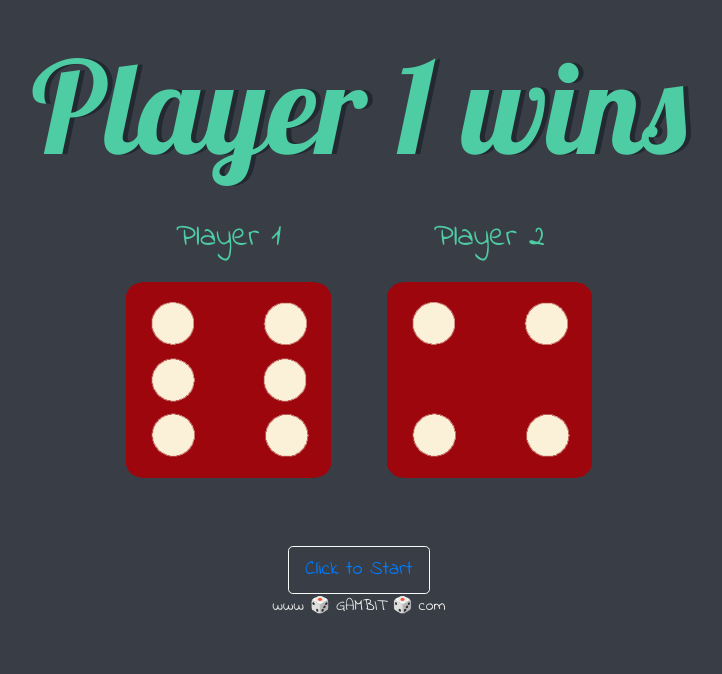
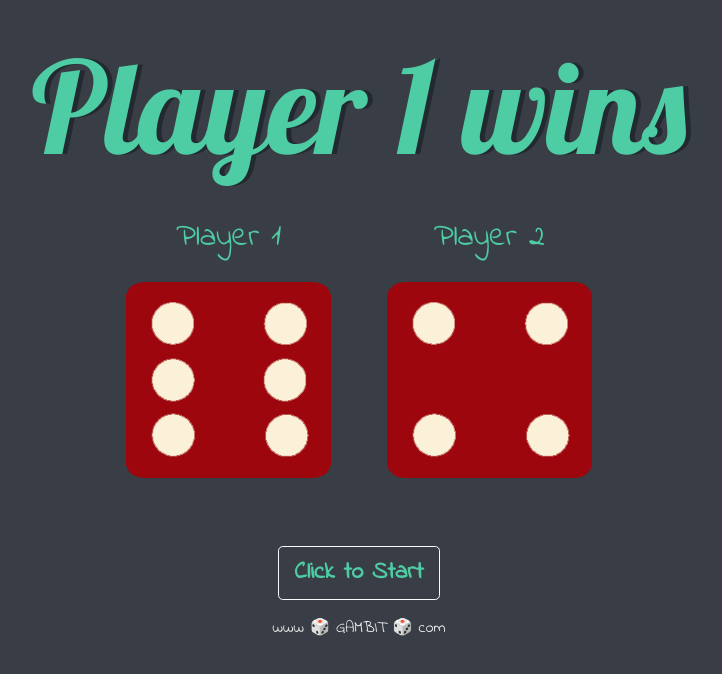
Before and after one commit to DEATH69DEALER/Gambit, a plain HTML site: page index.html in a window 1280 px wide. Shown: the whole page, without its empty margins (281-1003 px from the left). Drawn offline with nearby package versions, Linux system fonts and the light colour scheme.

Commit message:
Update styles.css

```diff
--- a/styles.css
+++ b/styles.css
@@ -39,3 +39,14 @@ footer {
   font-family: 'Indie Flower', cursive;
 
 }
+a:hover, a:visited, a:link, a:active
+{
+    text-decoration: none;
+    color: #4ECCA3;
+    font-size: 1.5rem;
+    font-weight: bold;
+}
+
+.btn{
+ margin-bottom: 1rem;
+}
```
